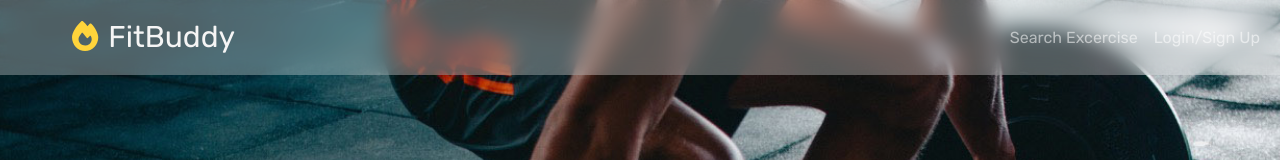
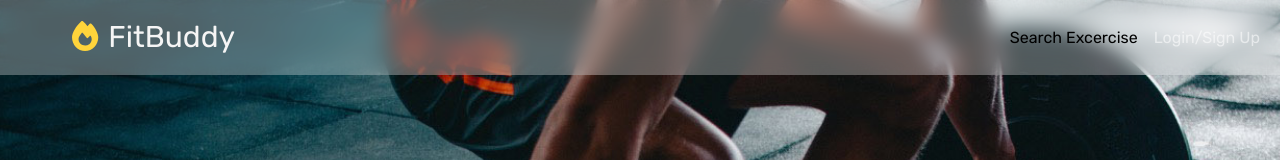
Before and after one commit to judy-her/fitbuddy-2, a React (Vite) app in the folder client/: page / in a window 1280 px wide. Shown: the top 160 px of the page. Built offline with nearby package versions, Linux system fonts and the light colour scheme.

Commit message:
added color black to links

```diff
--- a/client/src/components/Navbar.jsx
+++ b/client/src/components/Navbar.jsx
@@ -30,16 +30,18 @@ const AppNavbar = () => {
           <Navbar.Toggle aria-controls="navbar" />
           <Navbar.Collapse id="navbar" className="d-flex flex-row-reverse">
             <Nav className="ml-auto d-flex">
-              <Nav.Link as={Link} to="/find">
+              <Nav.Link as={Link} to="/find" className="links">
                 Search Excercise
               </Nav.Link>
               {/* if user is logged in show saved exercises and logout */}
               {Auth.loggedIn() ? (
                 <>
-                  <Nav.Link as={Link} to="/history">
+                  <Nav.Link as={Link} to="/history" className="links">
                     Your Excercises
                   </Nav.Link>
-                  <Nav.Link onClick={Auth.logout}>Logout</Nav.Link>
+                  <Nav.Link onClick={Auth.logout} className="links">
+                    Logout
+                  </Nav.Link>
                 </>
               ) : (
                 <Nav.Link onClick={() => setShowModal(true)}>
--- a/client/src/styles/Navbar.css
+++ b/client/src/styles/Navbar.css
@@ -18,3 +18,7 @@
 .fire-icon {
   padding-right: 10px;
 }
+
+.links {
+  color: black;
+}
```
